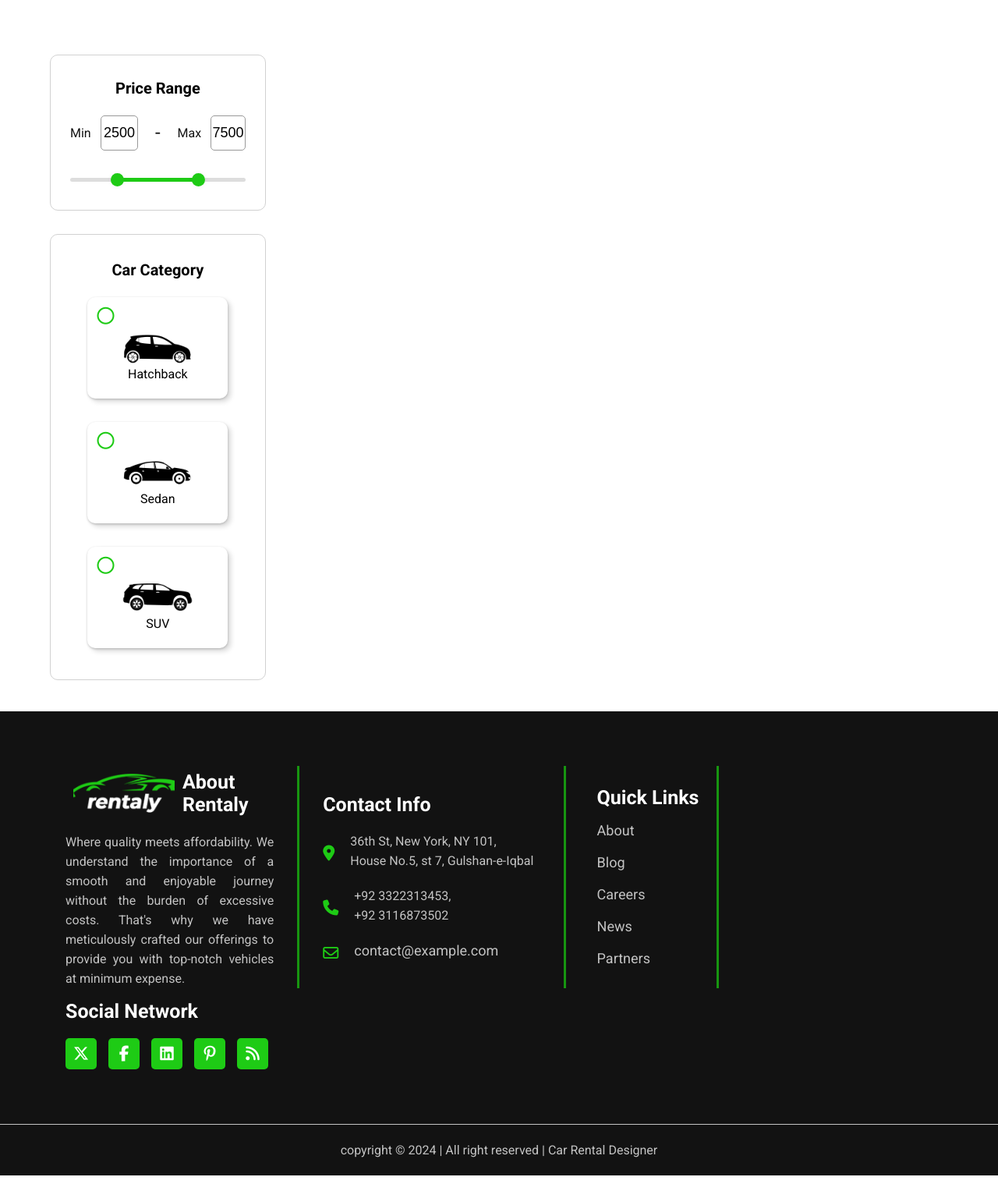
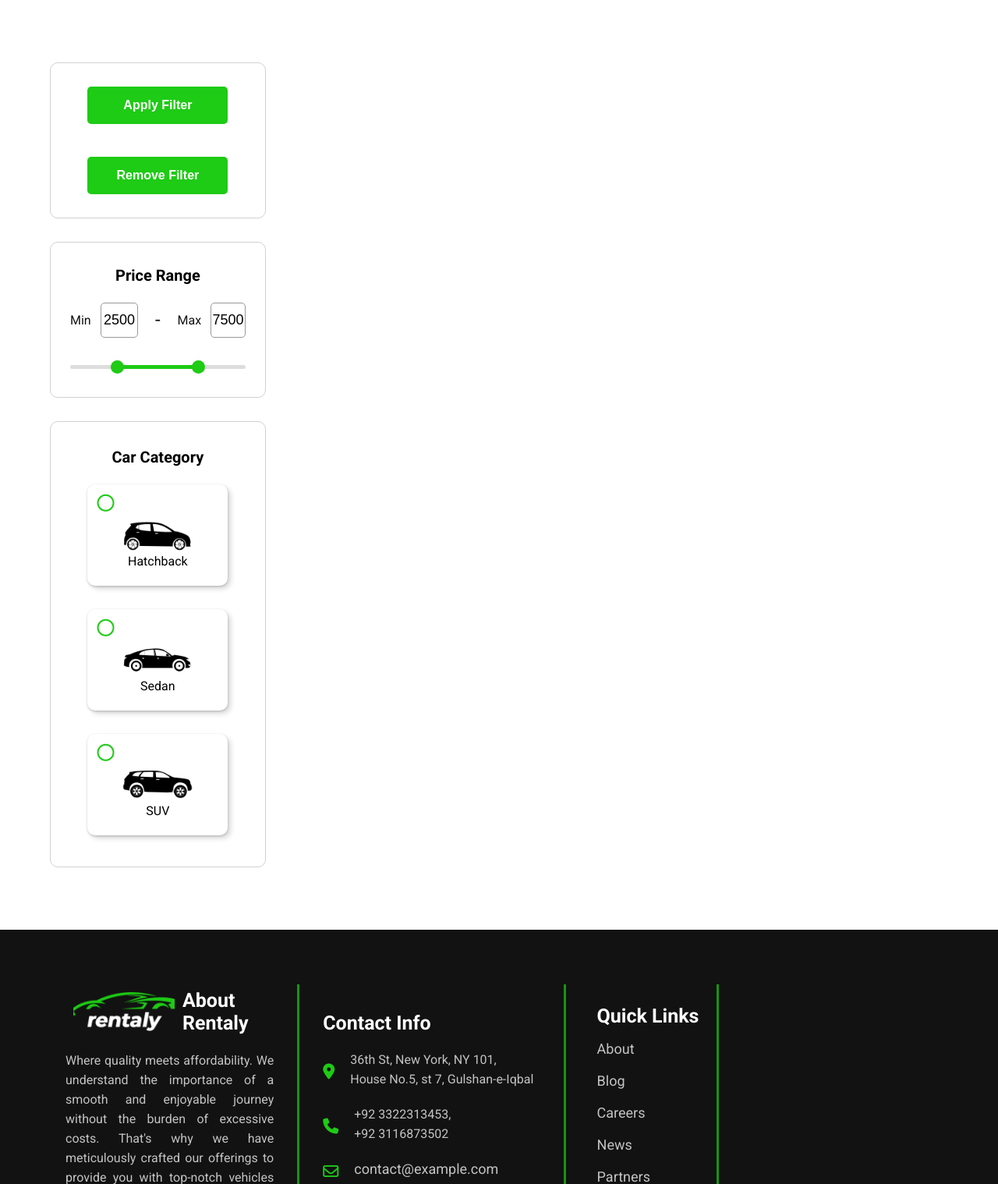
Before and after one commit to USMAN-FAIZYAB-KHAN/Car-Rental-System, a Django app: template car_rental_system/template/carList.html in a window 1280 px wide. Shown: the part 420-1938 px from the top of the page at 78% size. Run offline with Django 3.2, Linux system fonts and the light colour scheme; the template is opened without the code that fills it, so the values that code supplies are empty; some libraries are stand-ins or nearby versions.

Commit message:
Some changes

```diff
--- a/car_rental_system/static/css/carList.css
+++ b/car_rental_system/static/css/carList.css
@@ -21,15 +21,22 @@
     column-gap: 2rem;
     /* padding: 0 3rem; */
     justify-content: space-between;
+
+    margin: 8rem auto;
 }
 
 .left {
     flex: 2.2;
-    border-radius: 10px;
+    display: flex;
+    flex-direction: column;
+    row-gap: 3rem;
 }
 
 .right {
     flex: 6.8;
+    display: flex;
+    flex-direction: column;
+    row-gap: 3rem;
 }
 
 .car-card {
@@ -38,7 +45,6 @@
     border: 1px solid rgb(209, 209, 209);
     width: 95%;
     height: 200px;
-    margin: 3rem auto;
     border-radius: 10px;
     column-gap: 2rem;
     /* border: 2px solid gold; */
@@ -119,7 +125,6 @@
     border-radius: 10px;
     border: 1px solid rgb(209, 209, 209);
     padding: 2.5rem;
-    margin-top: 3rem;
 }
 
 
@@ -303,6 +308,24 @@ input[type="checkbox"]:checked+label {
     }
 }
 
+
+.filter-wrapper {
+    width: 100%;
+    display: flex;
+    flex-direction: column;
+    row-gap: 2rem;
+    justify-content: space-between;
+    align-items: center;
+    height: 200px;
+    border: 1px solid rgb(209, 209, 209);
+    border-radius: 10px;
+    overflow: hidden;
+    padding: 3rem 2.5rem;
+}
+
+.filter-wrapper .secondary__btn{
+    width: 180px;
+}
 /* ----------------- CSS for the pagination ------------------- */
 
 .pagination {
--- a/car_rental_system/template/carList.html
+++ b/car_rental_system/template/carList.html
@@ -19,6 +19,19 @@
 
 <div class="car-container container">
   <div class="left">
+    <div class="filter-wrapper">
+      <button>
+        <span class="top"></span>
+        <a href="#" class="secondary__btn" id="addfilter">Apply Filter</a>
+        <span class="bottom"></span>
+      </button>
+      <button>
+        <span class="top"></span>
+        <a href="#" class="secondary__btn" id="removeFilter">Remove Filter</a>
+        <span class="bottom"></span>
+      </button>
+    </div>
+
     <div class="filter-group" style="height: 200px;">
       <h4 style="color: black; line-height: 10px; font-weight: bold; align-self: center;">Price Range</h4>
       <div class="price-input">
@@ -44,21 +57,21 @@
     <div class="filter-group">
       <h4 style="color: black; line-height: 40px; font-weight: bold; align-self: center;">Car Category</h4>
       <div class="tile">
-        <input type="checkbox" name="car-category" id="hatchback">
+        <input type="checkbox" name="car-category" id="hatchback" value="Hatchback">
         <label for="hatchback">
           <img src="../static/images/assets/Hatchback.png" alt="Hatchback">
           <p style="color: black; position: absolute; bottom: 15%;">Hatchback</p>
         </label>
       </div>
       <div class="tile">
-        <input type="checkbox" name="car-category" id="sedan">
+        <input type="checkbox" name="car-category" id="sedan" value="Sedan">
         <label for="sedan">
           <img src="../static/images/assets/Sedan.png" alt="Sedan">
           <p style="color: black; position: absolute; bottom: 15%;">Sedan</p>
         </label>
       </div>
       <div class="tile">
-        <input type="checkbox" name="car-category" id="suv">
+        <input type="checkbox" name="car-category" id="suv" value="SUV">
         <label for="suv">
           <img src="../static/images/assets/SUV.png" alt="SUV">
           <p style="color: black; position: absolute; bottom: 15%;">SUV</p>
@@ -112,7 +125,7 @@
 
       <div class="car-rent">
         <p>Daily rate from</p>
-        <h2 class="price">{{ car.price_per_day }} Rs</h2>
+        <h2 class="price">{{ car.price_per_day }} Rs {{ request.path }}</h2>
         <button>
           <span class="top"></span>
           <a href="#" class="secondary__btn">Rent Now</a>
@@ -124,19 +137,19 @@
 
     <div class="pagination">
       {%if cars.has_previous %} {# whether the previous page exists #}
-      <a href="?page={{cars.previous_page_number}}" class="prev-page">Previous</a> {# link to the prev page #}
+      <a href="" class="pagination-link prev-page" data-page={{cars.previous_page_number}}>Previous</a> {# link to the prev page #}
       {% endif %}
 
       {% for i in cars.paginator.page_range %} {# loop through the page numbers #}
       {% if cars.number == i %} {# if the current page #}
-      <a href="?page={{i}}" class="page active">{{i}}</a> {# display the page number as active #}
+      <a href="?page={{i}}" class="page active pagination-link" data-page={{i}}>{{i}}</a> {# display the page number as active #}
       {% else %}
-      <a href="?page={{i}}" class="page">{{i}}</a> {# display the page number as a link #}
+      <a href="?page={{i}}" class="page pagination-link" data-page={{i}}>{{i}}</a> {# display the page number as a link #}
       {% endif %}
       {% endfor %}
 
       {%if cars.has_next %} {# whether the next page exists #}
-      <a href="?page={{cars.next_page_number}}" class="next-page">Next</a> {# link to the next page #}
+      <a href="?page={{cars.next_page_number}}" class="pagination-link next-page" data-page={{cars.next_page_number}}>Next</a> {# link to the next page #}
       {% endif %}
     </div>
 
```
Also changed, not shown: car_rental_system/car_rental_app/views.py (+22 -2 lines), car_rental_system/static/javascript/carlist.js (+98 -15 lines), car_rental_system/car_rental_app/migrations/0001_initial.py (added), car_rental_system/car_rental_app/migrations/0002_alter_user_address_alter_user_phone.py (added), car_rental_system/car_rental_app/migrations/0003_alter_transmission_description.py (added), car_rental_system/car_rental_app/migrations/0004_alter_category_options_alter_rentalstatus_options_and_more.py (added), car_rental_system/car_rental_app/migrations/0005_fueltype_remove_car_category_remove_car_model_and_more.py (added), car_rental_system/car_rental_app/migrations/0006_alter_carmodel_category_alter_carvariant_model_and_more.py (added), car_rental_system/car_rental_app/migrations/0007_remove_carvariant_year_carmodel_year.py (added), car_rental_system/car_rental_app/migrations/0008_remove_car_mileage_carvariant_mileage_and_more.py (added), car_rental_system/car_rental_app/migrations/0009_alter_car_color.py (added), car_rental_system/car_rental_app/migrations/0010_alter_car_price_per_day.py (added), car_rental_system/car_rental_app/migrations/0011_alter_carvariant_engine.py (added), car_rental_system/car_rental_app/migrations/0012_remove_carimage_is_main_car_main_image.py (added), 1 more files, 1 other file.
